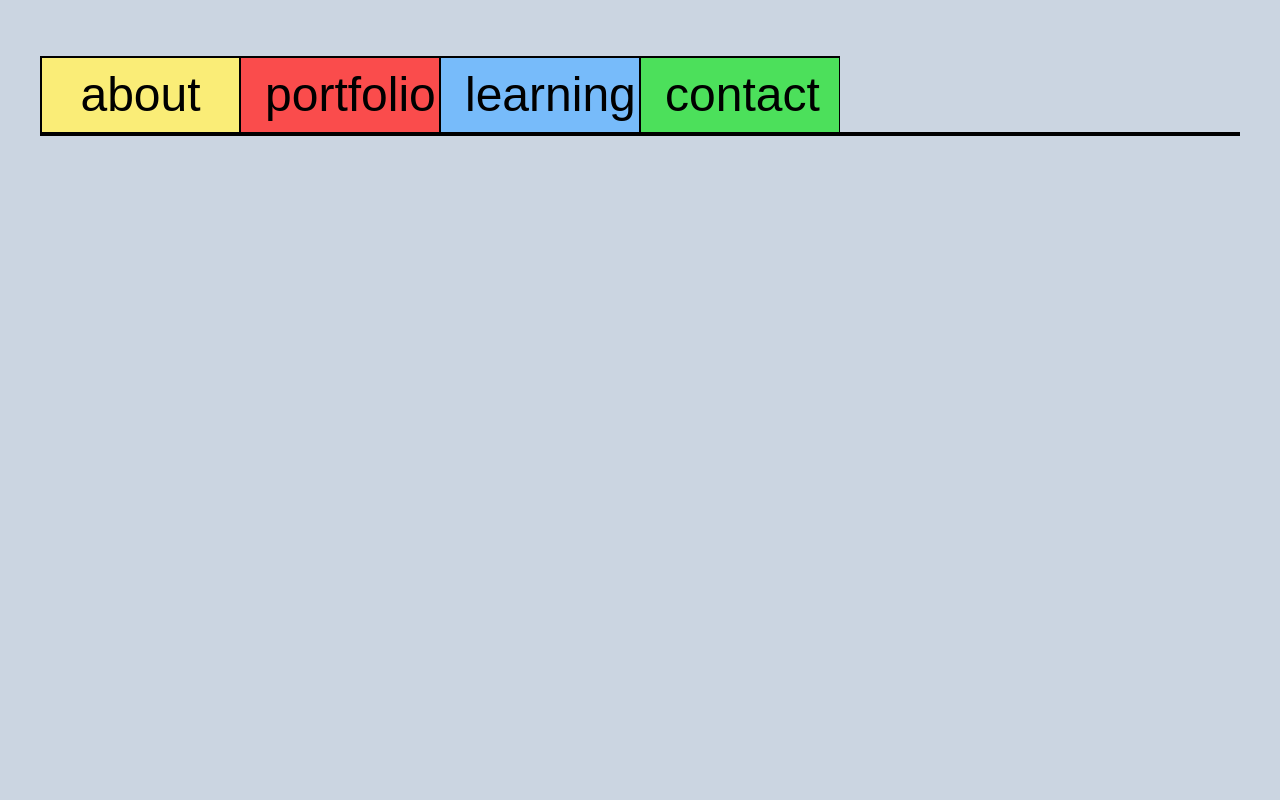
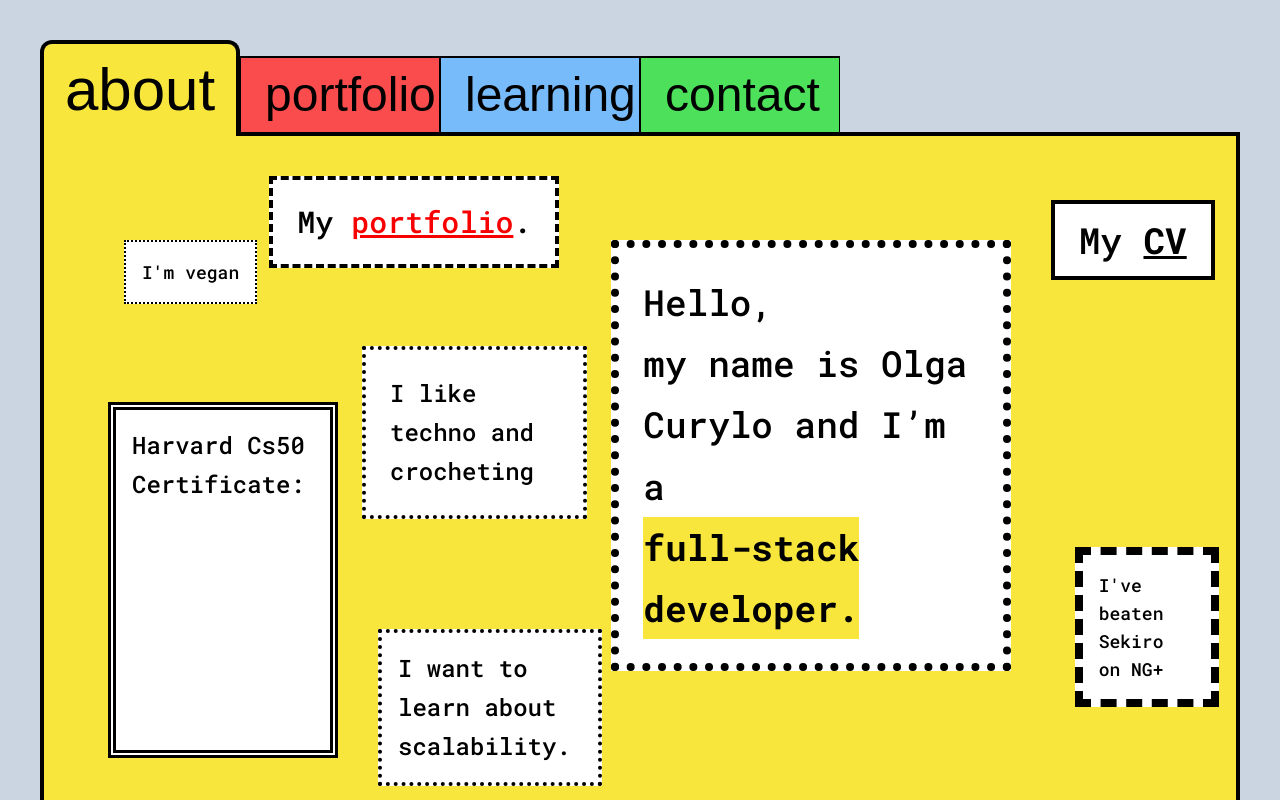
Before and after one commit to olgaTheCreator/olga-the-creator, a Next.js app: page / in a window 1280 px wide. Shown: the top 800 px of the page. Built offline with nearby package versions, Linux system fonts and the light colour scheme; a web font is replaced by a local one.

Commit message:
about moved to root path, navbar animations improved

```diff
--- a/next.config.js
+++ b/next.config.js
@@ -2,13 +2,6 @@
 const nextConfig = {};
 
 module.exports = {
-  async redirects() {
-    return [
-      {
-        source: "/",
-        destination: "/about",
-        permanent: true,
-      },
-    ];
-  },
+  output: "export",
+  images: { unoptimized: true },
 };
--- a/src/app/about/page.tsx
+++ /dev/null
@@ -1,21 +0,0 @@
-"use client";
-import { AboutMeComponent } from "./AboutMeComponent";
-import { MySkillsComponent } from "./MySkillsComponent";
-import { motion } from "framer-motion";
-
-const AboutMe = () => {
-  return (
-    <motion.div
-      key="about"
-      initial={{ opacity: 0.9 }}
-      animate={{ opacity: 1 }}
-      transition={{ duration: 1 }}
-      className="w-full bg-yellow_bright font-roboto font-medium h-full border-x-4 border-b-4 border-black flex-col items-center flex pb-6 gap-10"
-    >
-      <AboutMeComponent />
-      <MySkillsComponent />
-    </motion.div>
-  );
-};
-
-export default AboutMe;
--- a/src/app/page.tsx
+++ b/src/app/page.tsx
@@ -1,7 +1,22 @@
-export default function Home({ children }: { children: React.ReactNode }) {
+"use client";
+
+import { AboutMeComponent } from "@/components/about/AboutMeComponent";
+import { MySkillsComponent } from "@/components/about/MySkillsComponent";
+import { motion } from "framer-motion";
+
+const AboutMe = () => {
   return (
-    <main className="flex min-h-screen flex-col items-center justify-center p-8 lg:p-16 xl:p-24">
-      {children}
-    </main>
+    <motion.div
+      key="about"
+      initial={{ opacity: 0.9 }}
+      animate={{ opacity: 1 }}
+      transition={{ duration: 1 }}
+      className="w-full bg-yellow_bright font-roboto font-medium h-full border-x-4 border-b-4 border-black flex-col items-center flex pb-6 gap-10"
+    >
+      <AboutMeComponent />
+      <MySkillsComponent />
+    </motion.div>
   );
-}
+};
+
+export default AboutMe;
--- a/src/components/navbar/Navbar.tsx
+++ b/src/components/navbar/Navbar.tsx
@@ -14,11 +14,11 @@ export const Navbar = () => {
     <div className="w-full flex font-vibur">
       <div className="md:basis-4/5 lg:basis-3/4 xl:basis-2/3 basis-full grid md:grid-cols-4 grid-cols-6 place-items-end lg:text-5xl relative text-4xl">
         {navRoutes.map((link) => {
-          const isActive = pathname.startsWith(link.path);
+          const isActive = pathname === link.path;
 
           return (
             <Link
-              className={`transition-all duration-200 ${
+              className={`transition-all_no_border duration-200 ${
                 isActive
                   ? activeLink + link.activeStyle
                   : navStyle + link.regularStyle
--- a/src/components/navbar/navRoutes.tsx
+++ b/src/components/navbar/navRoutes.tsx
@@ -2,7 +2,7 @@ export const navRoutes = [
   {
     title: "about",
     shortTitle: "a",
-    path: "/about",
+    path: "/",
     activeStyle: " bg-yellow_bright",
     regularStyle: " bg-yellow_light border-l-2",
   },
--- a/tailwind.config.js
+++ b/tailwind.config.js
@@ -35,6 +35,10 @@ module.exports = {
         marquee: "marquee 40s linear infinite",
         marquee2: "marquee2 40s linear infinite",
       },
+      transitionProperty: {
+        all_no_border:
+          "color, background-color, text-decoration-color, fill, stroke, opacity, border-y, border-t, box-shadow, transform, filter, backdrop-filter, padding, height, width, font",
+      },
     },
   },
   plugins: [],
```
Also changed, not shown: src/components/about/AboutMeComponent.tsx (renamed from src/app/about/AboutMeComponent.tsx), src/components/about/MySkillsComponent.tsx (renamed from src/app/about/MySkillsComponent.tsx).
